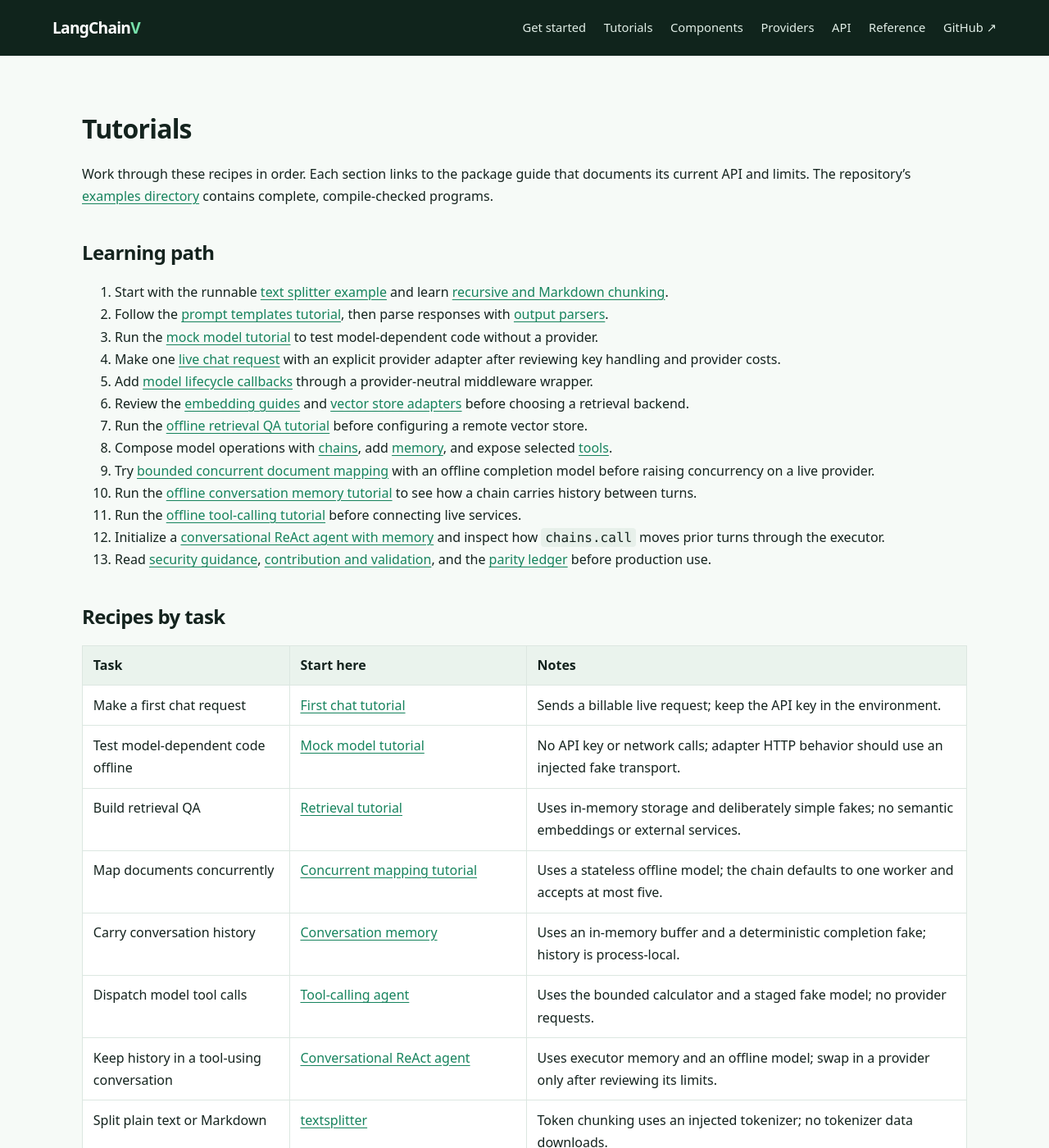
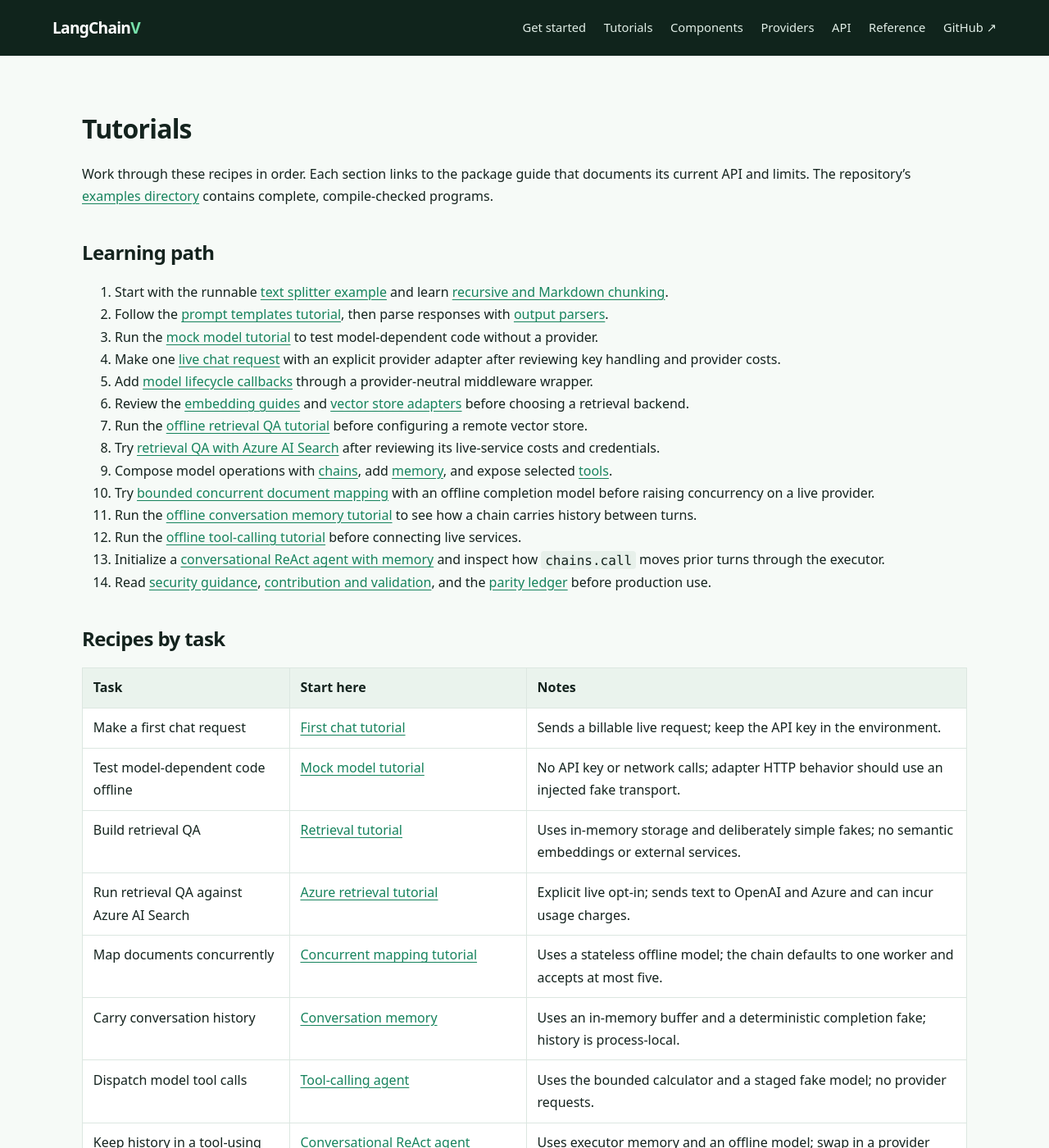
Before and after one commit to ulises-jeremias/langchainv, a Jekyll site: the page built from docs/tutorials.md, in a window 1280 px wide and 1400 px high. Shown: the whole window at 82% size. Built offline with Jekyll 4.4.1, drawn with Linux system fonts in a browser that asks for light colours.

Commit message:
docs: add Azure AI Search retrieval walkthrough
Add an explicitly opt-in end-to-end retrieval QA example backed by Azure AI Search and OpenAI embeddings. Document the required index, credentials, costs, cleanup behavior, and offline CI path.

```diff
--- a/docs/tutorials.md
+++ b/docs/tutorials.md
@@ -17,12 +17,13 @@ Work through these recipes in order. Each section links to the package guide tha
 5. Add [model lifecycle callbacks](model-callbacks/) through a provider-neutral middleware wrapper.
 6. Review the [embedding guides](https://github.com/ulises-jeremias/langchainv/tree/main/embeddings) and [vector store adapters](https://github.com/ulises-jeremias/langchainv/tree/main/vectorstores) before choosing a retrieval backend.
 7. Run the [offline retrieval QA tutorial](retrieval-qa/) before configuring a remote vector store.
-8. Compose model operations with [chains](https://github.com/ulises-jeremias/langchainv/blob/main/chains/README.md), add [memory](https://github.com/ulises-jeremias/langchainv/blob/main/memory/README.md), and expose selected [tools](https://github.com/ulises-jeremias/langchainv/tree/main/tools).
-9. Try [bounded concurrent document mapping](concurrent-document-mapping/) with an offline completion model before raising concurrency on a live provider.
-10. Run the [offline conversation memory tutorial](conversation-memory/) to see how a chain carries history between turns.
-11. Run the [offline tool-calling tutorial](tool-calling-agent/) before connecting live services.
-12. Initialize a [conversational ReAct agent with memory](conversational-agent-memory/) and inspect how `chains.call` moves prior turns through the executor.
-13. Read [security guidance](https://github.com/ulises-jeremias/langchainv/blob/main/SECURITY.md), [contribution and validation](https://github.com/ulises-jeremias/langchainv/blob/main/CONTRIBUTING.md), and the [parity ledger](../reference/) before production use.
+8. Try [retrieval QA with Azure AI Search](azure-ai-search-retrieval/) after reviewing its live-service costs and credentials.
+9. Compose model operations with [chains](https://github.com/ulises-jeremias/langchainv/blob/main/chains/README.md), add [memory](https://github.com/ulises-jeremias/langchainv/blob/main/memory/README.md), and expose selected [tools](https://github.com/ulises-jeremias/langchainv/tree/main/tools).
+10. Try [bounded concurrent document mapping](concurrent-document-mapping/) with an offline completion model before raising concurrency on a live provider.
+11. Run the [offline conversation memory tutorial](conversation-memory/) to see how a chain carries history between turns.
+12. Run the [offline tool-calling tutorial](tool-calling-agent/) before connecting live services.
+13. Initialize a [conversational ReAct agent with memory](conversational-agent-memory/) and inspect how `chains.call` moves prior turns through the executor.
+14. Read [security guidance](https://github.com/ulises-jeremias/langchainv/blob/main/SECURITY.md), [contribution and validation](https://github.com/ulises-jeremias/langchainv/blob/main/CONTRIBUTING.md), and the [parity ledger](../reference/) before production use.
 
 ## Recipes by task
 
@@ -31,6 +32,7 @@ Work through these recipes in order. Each section links to the package guide tha
 | Make a first chat request | [First chat tutorial](first-chat/) | Sends a billable live request; keep the API key in the environment. |
 | Test model-dependent code offline | [Mock model tutorial](offline-model-tests/) | No API key or network calls; adapter HTTP behavior should use an injected fake transport. |
 | Build retrieval QA | [Retrieval tutorial](retrieval-qa/) | Uses in-memory storage and deliberately simple fakes; no semantic embeddings or external services. |
+| Run retrieval QA against Azure AI Search | [Azure retrieval tutorial](azure-ai-search-retrieval/) | Explicit live opt-in; sends text to OpenAI and Azure and can incur usage charges. |
 | Map documents concurrently | [Concurrent mapping tutorial](concurrent-document-mapping/) | Uses a stateless offline model; the chain defaults to one worker and accepts at most five. |
 | Carry conversation history | [Conversation memory](conversation-memory/) | Uses an in-memory buffer and a deterministic completion fake; history is process-local. |
 | Dispatch model tool calls | [Tool-calling agent](tool-calling-agent/) | Uses the bounded calculator and a staged fake model; no provider requests. |
```
Also changed, not shown: docs/tutorials/azure-ai-search-retrieval.md (added, +54 -0 lines), examples/README.md, 1 other file.
